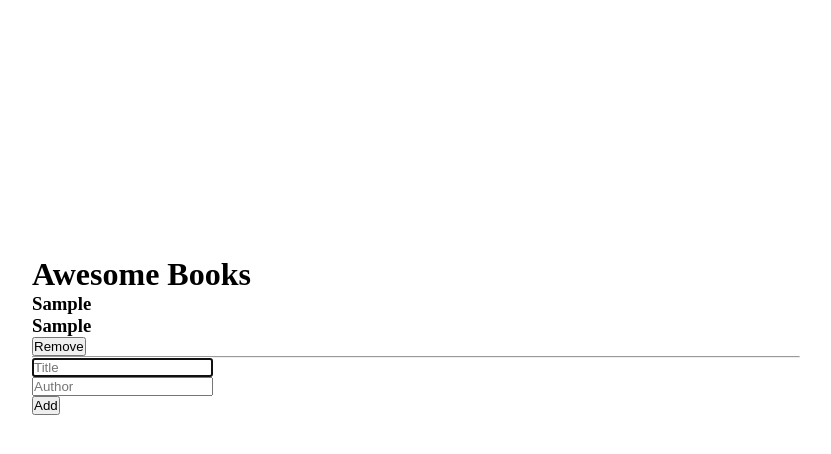
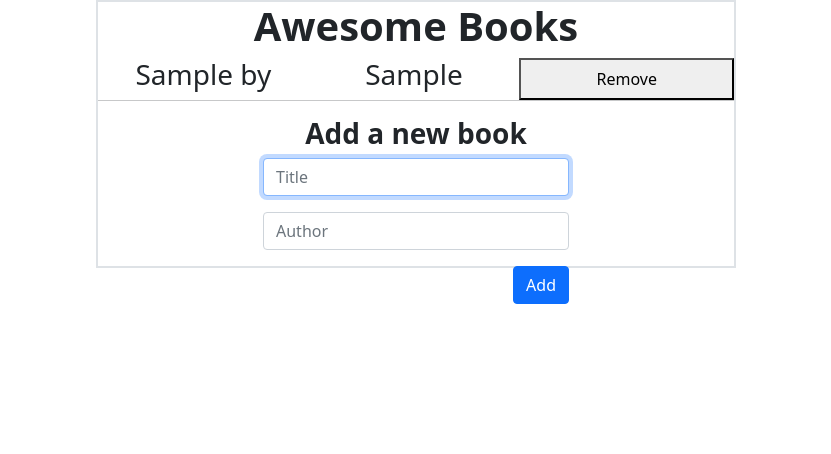
Before and after one commit to shadabwahidullah/Awesome-Books, a plain HTML site: page index.html in a window 1280 px wide. Both pictures are taken after typing "Sample", "Sample" into the empty fields and a click on the button "Add". Shown: the whole page, without its empty margins (224-1055 px from the left). Drawn offline with nearby package versions, Linux system fonts and the light colour scheme.

Commit message:
Add bootstrap for styling

```diff
--- a/index.html
+++ b/index.html
@@ -6,15 +6,17 @@
     <meta name="viewport" content="width=device-width, initial-scale=1.0" />
     <title>Document</title>
     <link rel="stylesheet" href="styles.css">
+    <link rel="stylesheet" href="https://cdn.jsdelivr.net/npm/bootstrap@5.1.1/dist/css/bootstrap.min.css" integrity="sha384-F3w7mX95PdgyTmZZMECAngseQB83DfGTowi0iMjiWaeVhAn4FJkqJByhZMI3AhiU" crossorigin="anonymous">
   </head>
   <body>
-    <main class='container'>
-      <h1>Awesome Books</h1>
-      <ul class='booklist'></ul>
-      <form>
-        <input type="text" name="title" id="title" placeholder="Title" required><br>
-        <input type="text" name="author" id="author" placeholder="Author" required><br>
-        <button type="submit" class='btnAdd'>Add</button>
+    <main class='container w-50 mx-auto text-center border border-2'>
+      <h1 class="fw-bolder">Awesome Books</h1>
+      <div class='booklist'></div>
+      <form class="w-50 mx-auto">
+        <h3 class="fw-bold">Add a new book</h3>
+        <input type="text" class="form-control mb-3" name="title" id="title" placeholder="Title" required>
+        <input type="text" class="form-control mb-3" name="author" id="author" placeholder="Author" required>
+        <button type="submit" class='btn btn-primary float-end btnAdd'>Add</button>
       </form>
     </main>
 
--- a/script.js
+++ b/script.js
@@ -7,21 +7,25 @@ const list = document.querySelector('.booklist');
 
 function createBook({ title, author, id }) {
   const divWrapper = document.createElement('div');
+  divWrapper.classList.add('row');
   const titleHeader = document.createElement('h3');
+  titleHeader.classList.add('col');
   const authorHeader = document.createElement('h3');
-  const removebtn = document.createElement('button');
-  removebtn.id = id;
+  authorHeader.classList.add('col');
+  const removeBtn = document.createElement('button');
+  removeBtn.classList.add('col');
+  removeBtn.id = id;
   const hrLine = document.createElement('hr');
 
-  titleHeader.innerText = title;
+  titleHeader.innerHTML = `${title} by`;
   authorHeader.innerText = author;
-  removebtn.textContent = 'Remove';
-  removebtn.classList.add('remove');
+  removeBtn.textContent = 'Remove';
+  removeBtn.classList.add('remove');
 
-  divWrapper.append(titleHeader, authorHeader, removebtn, hrLine);
+  divWrapper.append(titleHeader, authorHeader, removeBtn, hrLine);
   list.appendChild(divWrapper);
 
-  removebtn.addEventListener('click', (e) => {
+  removeBtn.addEventListener('click', (e) => {
     const removeItem = e.target;
     booksList.removeBook(removeItem, removeItem.id);
   });
```
Also changed, not shown: 3 other files.
